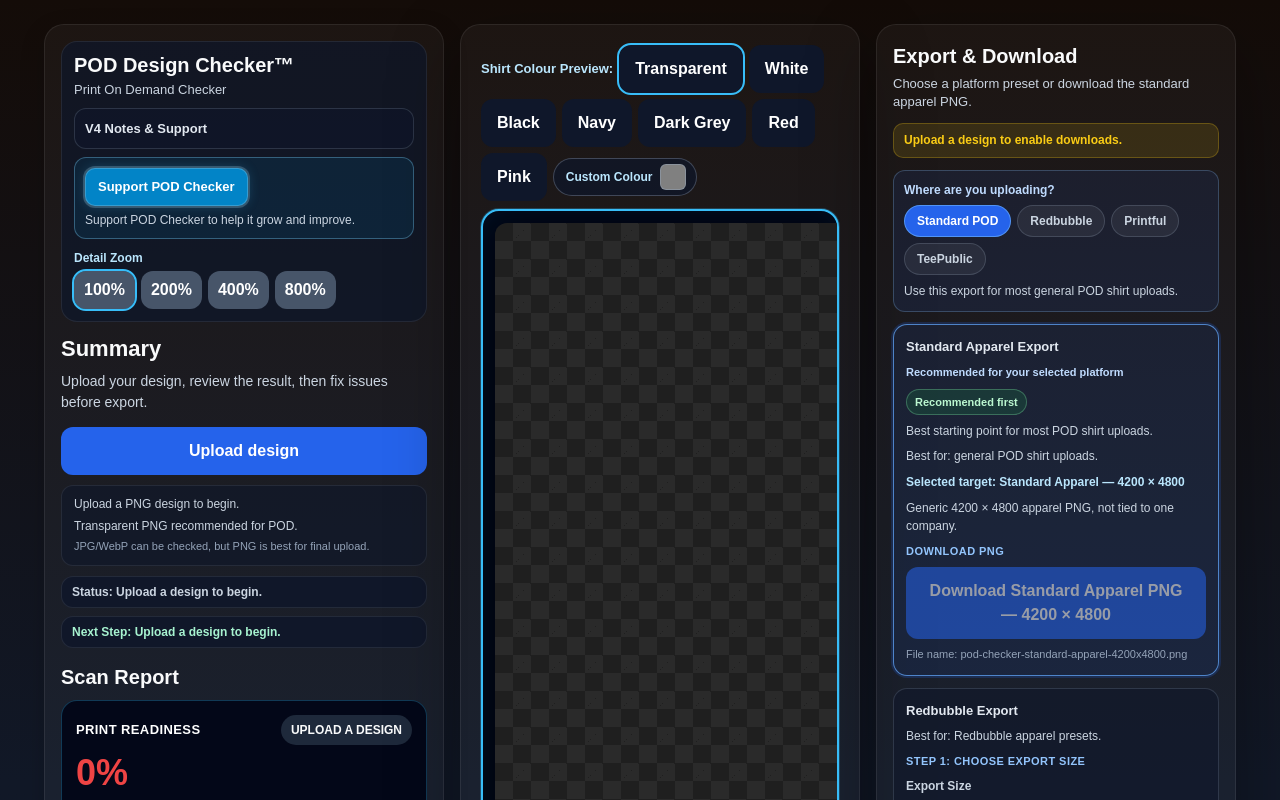
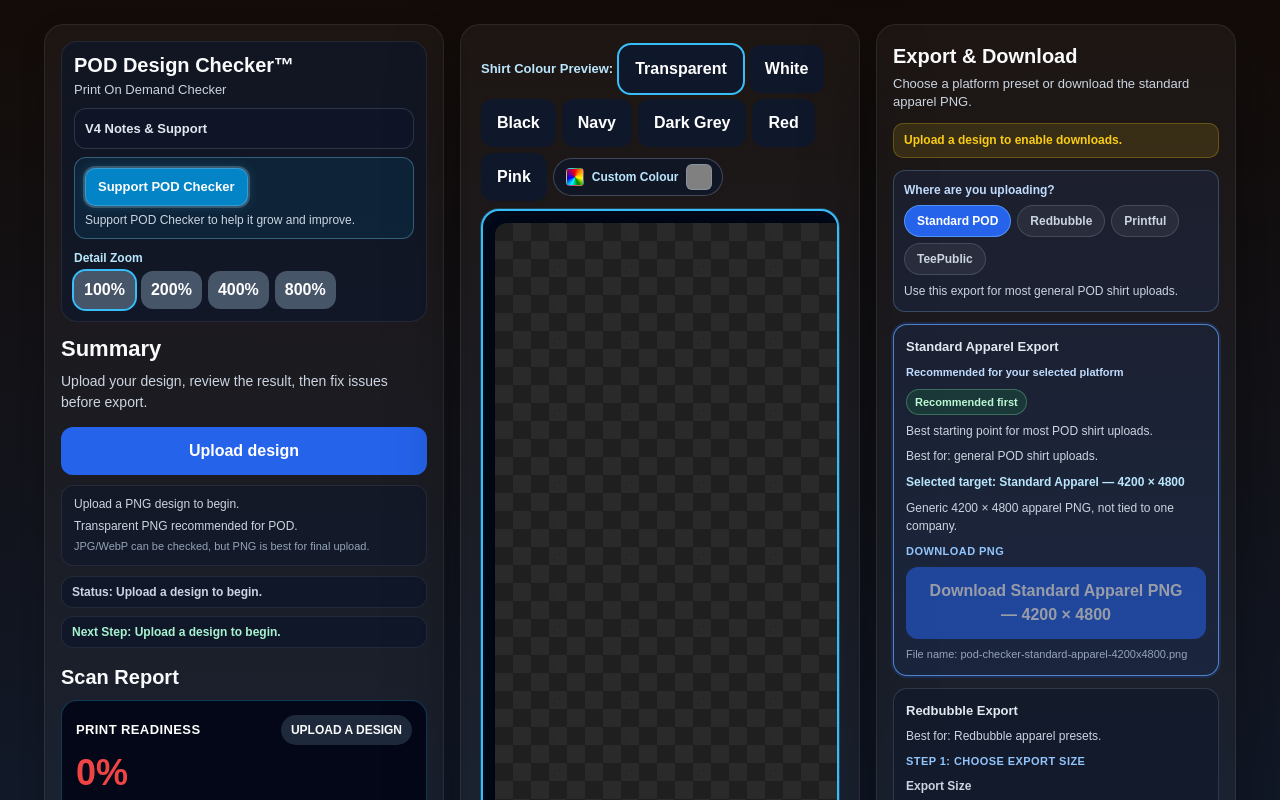
Before and after one commit to noobmacker-creator/pod-design-checker, a Next.js app: page / in a window 1280 px wide. Shown: the top 800 px of the page. Built offline with nearby package versions, Linux system fonts and the light colour scheme.

Commit message:
add custom colour swatch

```diff
--- a/app/components/DesignPreviewPanel.tsx
+++ b/app/components/DesignPreviewPanel.tsx
@@ -175,6 +175,19 @@ export default function DesignPreviewPanel({
                   : 'none',
             }}
           >
+            <span
+              aria-hidden
+              style={{
+                display: 'inline-block',
+                width: 18,
+                height: 18,
+                borderRadius: 4,
+                flexShrink: 0,
+                border: '1px solid rgba(148, 163, 184, 0.45)',
+                background:
+                  'conic-gradient(red, orange, yellow, green, cyan, blue, purple, red)',
+              }}
+            />
             <span style={{ color: '#bae6fd', whiteSpace: 'nowrap' }}>Custom Colour</span>
             <span
               style={{
```
